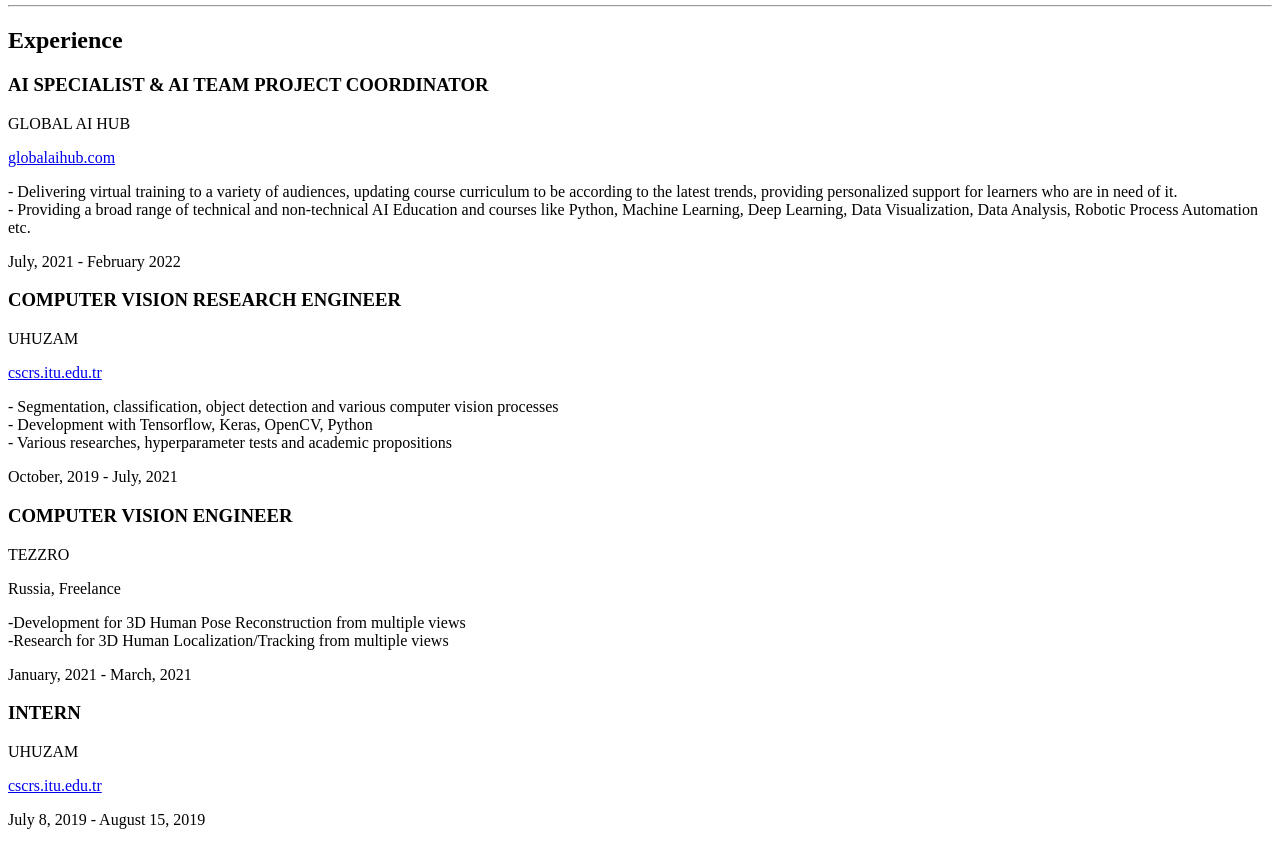
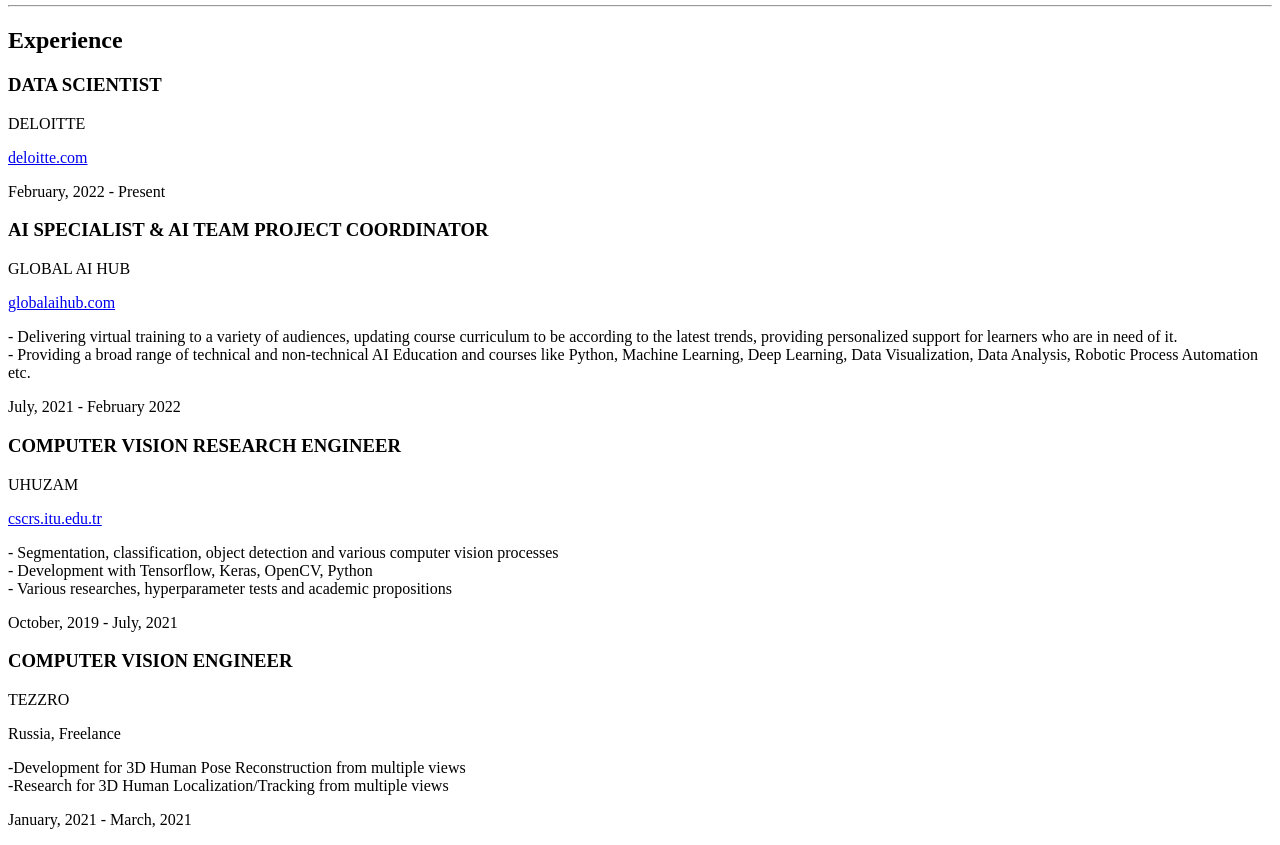
Before and after one commit to irem-komurcu/website, a website with bundled scripts: page index.html in a window 1280 px wide. Shown: the part 2446-3291 px from the top of the page. Built offline with nearby package versions, Linux system fonts and the light colour scheme; some icons are missing; a web font is replaced by a local one.

Commit message:
add new experience in index.html

```diff
--- a/index.html
+++ b/index.html
@@ -132,6 +132,18 @@
       <section class="resume-section p-3 p-lg-5 d-flex flex-column" id="experience">
         <div class="my-auto">
           <h2 class="mb-5">Experience</h2>
+
+          <div class="resume-item d-flex flex-column flex-md-row mb-5">
+            <div class="resume-content mr-auto">
+              <h3 class="mb-0">DATA SCIENTIST</h3>
+              <div class="subheading mb-3">DELOITTE</div>
+              <p><a href="https://www2.deloitte.com/global/en.html" class="alert-link">deloitte.com</a></p>
+
+            </div>
+            <div class="resume-date text-md-right">
+              <span class="text-primary">February, 2022 - Present</span>
+            </div>
+          </div>
 
           <div class="resume-item d-flex flex-column flex-md-row mb-5">
             <div class="resume-content mr-auto">
```
